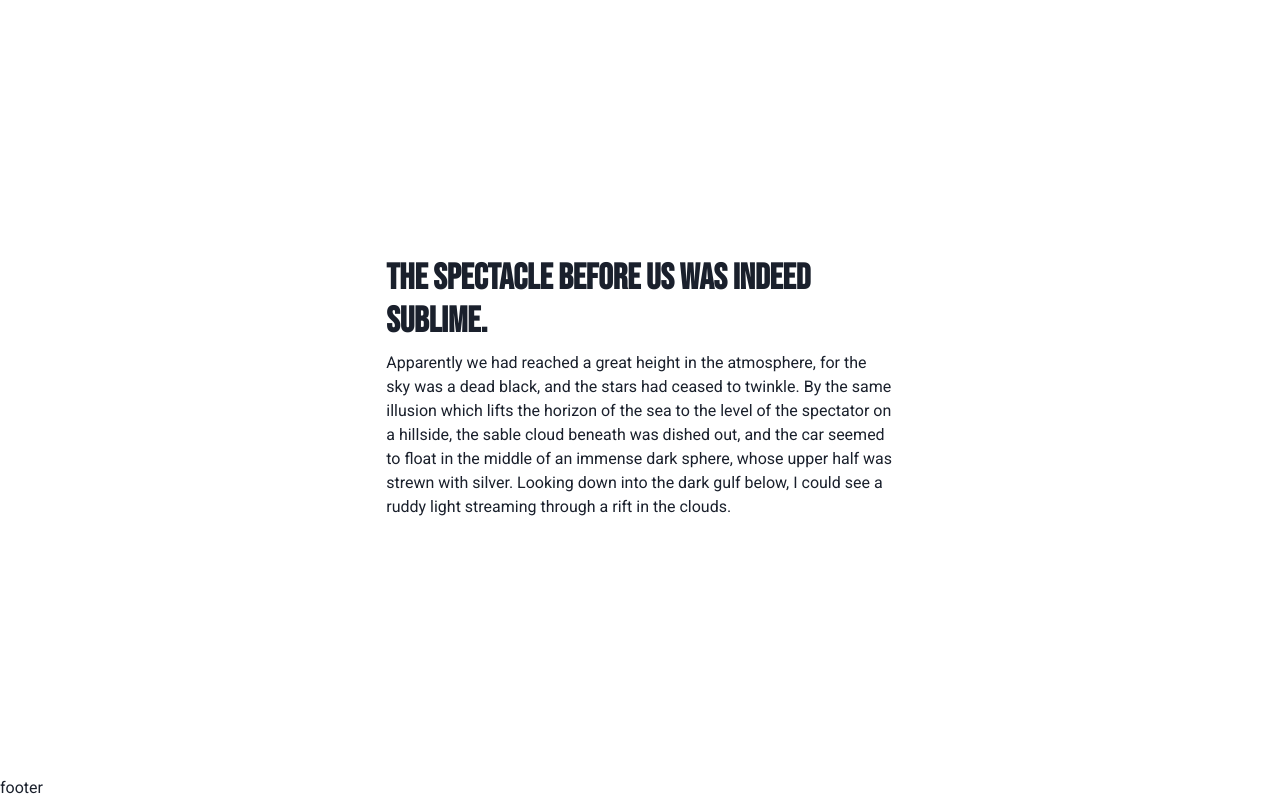
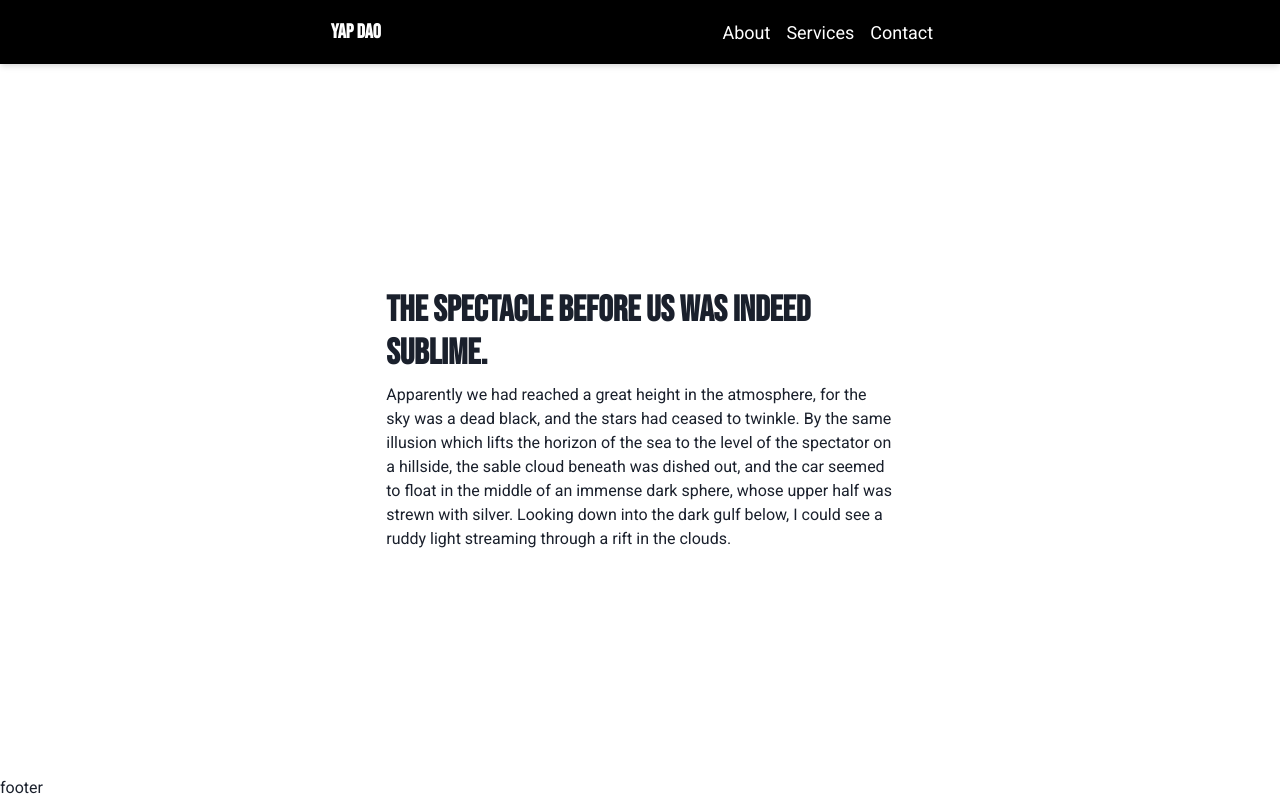
Before and after one commit to jonathanprozzi/YAP-DAO-Website, a Next.js app: page / in a window 1280 px wide. Built offline with nearby package versions, Linux system fonts and the light colour scheme.

Commit message:
created basic Header/Navbar

```diff
--- /dev/null
+++ b/components/Header.tsx
@@ -0,0 +1,76 @@
+import Link from "next/link";
+import {
+  Box,
+  Flex,
+  Heading,
+  Link as ChakraLink,
+  Text,
+  IconButton,
+  Icon,
+} from "@chakra-ui/react";
+
+const Header: React.FC = () => {
+  return (
+    <Flex
+      as='nav'
+      direction='column'
+      justify='center'
+      align='center'
+      minWidth='100vw'
+      height='8vh'
+      bg='black'
+      position='sticky'
+      boxShadow='md'
+      paddingY={8}
+      paddingX={[2, 2, 8, 8]}
+    >
+      <Flex
+        direction='row'
+        justify='space-around'
+        align='center'
+        width={["100vw", "100vw", "80vw", "80vw"]}
+        paddingX={[7, 4, 6, 8]}
+      >
+        <Link href='/' passHref>
+          <a>
+            <Flex direction='row' align='center'>
+              <Heading as='h1' size='md' color='white'>
+                YAP DAO
+              </Heading>
+            </Flex>
+          </a>
+        </Link>
+        <Flex direction='row' align='center' justify='center'>
+          <Link href='/' passHref>
+            <ChakraLink
+              display={["none", "none", "inline-flex", "inline-flex"]}
+            >
+              <Text fontSize='lg' color='white' marginRight={4}>
+                About
+              </Text>
+            </ChakraLink>
+          </Link>
+          <Link href='/services' passHref>
+            <ChakraLink
+              display={["none", "none", "inline-flex", "inline-flex"]}
+            >
+              <Text fontSize='lg' color='white' marginRight={4}>
+                Services
+              </Text>
+            </ChakraLink>
+          </Link>
+
+          <Link href='/contact' passHref>
+            <ChakraLink>
+              <Text fontSize='lg' color='white' marginRight={4}>
+                Contact
+              </Text>
+            </ChakraLink>
+          </Link>
+        </Flex>
+      </Flex>
+    </Flex>
+  );
+};
+
+export default Header;
--- a/components/SiteLayout.tsx
+++ b/components/SiteLayout.tsx
@@ -1,4 +1,5 @@
 import { Box, Flex, Heading } from "@chakra-ui/react";
+import Header from "./Header";
 import Footer from "./Footer";
 
 const SiteLayout = ({ children, minHeight = "100vh" }) => {
@@ -11,6 +12,7 @@ const SiteLayout = ({ children, minHeight = "100vh" }) => {
       maxHeight='100vh'
       minWidth='100vw'
     >
+      <Header />
       <Heading as='h1' display='none'>
         YAP DAO
       </Heading>
```
